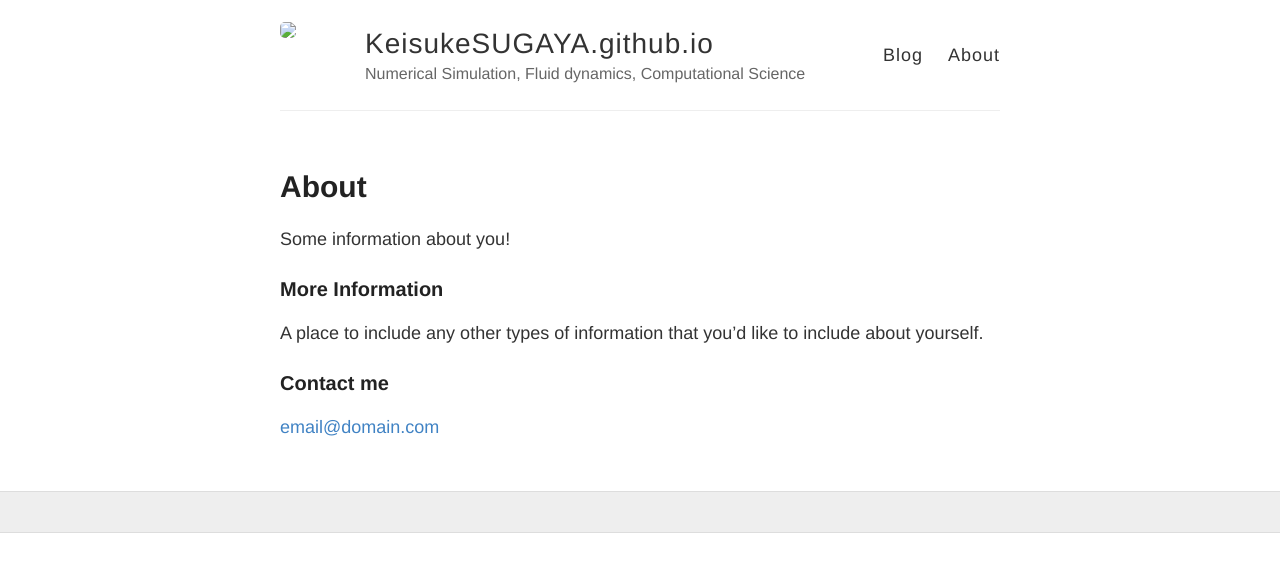
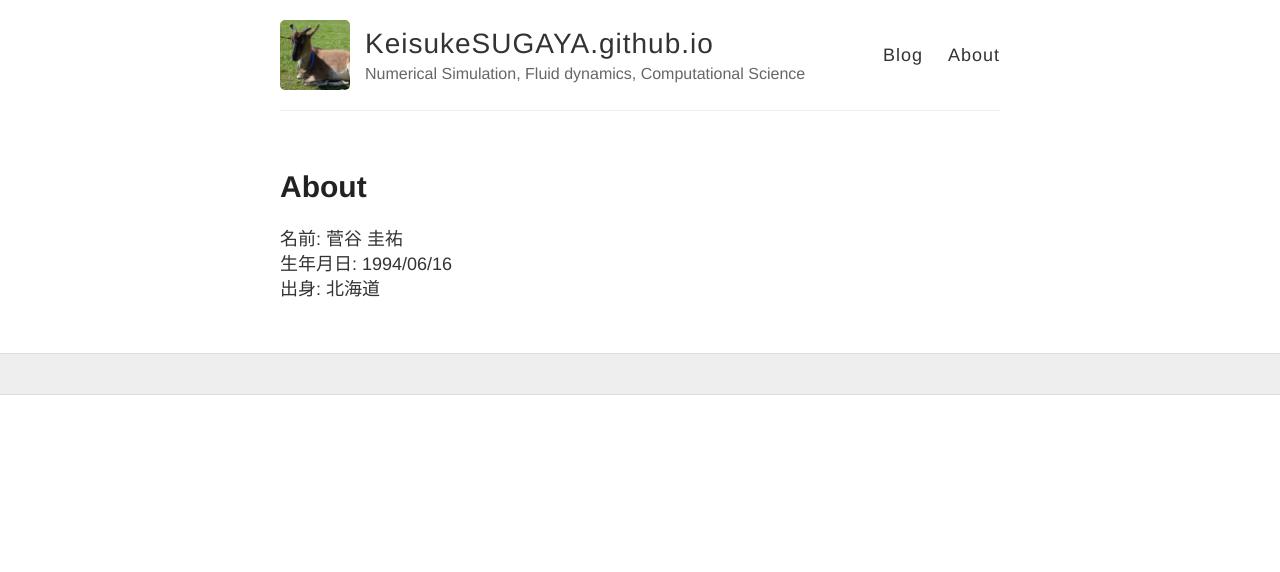
Before and after one commit to KeisukeSUGAYA/KeisukeSUGAYA.github.io, a Jekyll site: the page built from about.md, in a window 1280 px wide. Shown: the top 572 px of the page. Built offline with Jekyll 4.4.1, drawn with Linux system fonts in a browser that asks for light colours.

Commit message:
[update] 2019-10-29-投稿テスト

```diff
--- a/_config.yml
+++ b/_config.yml
@@ -9,7 +9,7 @@ name: KeisukeSUGAYA.github.io
 description: Numerical Simulation, Fluid dynamics, Computational Science
 
 # URL of your avatar or profile pic (you could use your GitHub profile pic)
-avatar: ./images/logo.jpg
+avatar: https://keisukesugaya.github.io/images/logo.jpg
 
 #
 # Flags below are optional
--- a/about.md
+++ b/about.md
@@ -4,12 +4,6 @@ title: About
 permalink: /about/
 ---
 
-Some information about you!
-
-### More Information
-
-A place to include any other types of information that you'd like to include about yourself.
-
-### Contact me
-
-[email@domain.com](mailto:email@domain.com)
+名前: 菅谷 圭祐
+生年月日: 1994/06/16
+出身: 北海道
--- a/index.html
+++ b/index.html
@@ -7,6 +7,9 @@ layout: default
     <article class="post">
 
       <h1><a href="{{ site.baseurl }}{{ post.url }}">{{ post.title }}</a></h1>
+      <div class="date">
+        {{ post.date | date: "%Y %B %e" }}
+      </div>
 
       <div class="entry">
         {{ post.excerpt }}
```
Also changed, not shown: _posts/2019-10-29-MPI-basics.md (added, +7 -0 lines).
